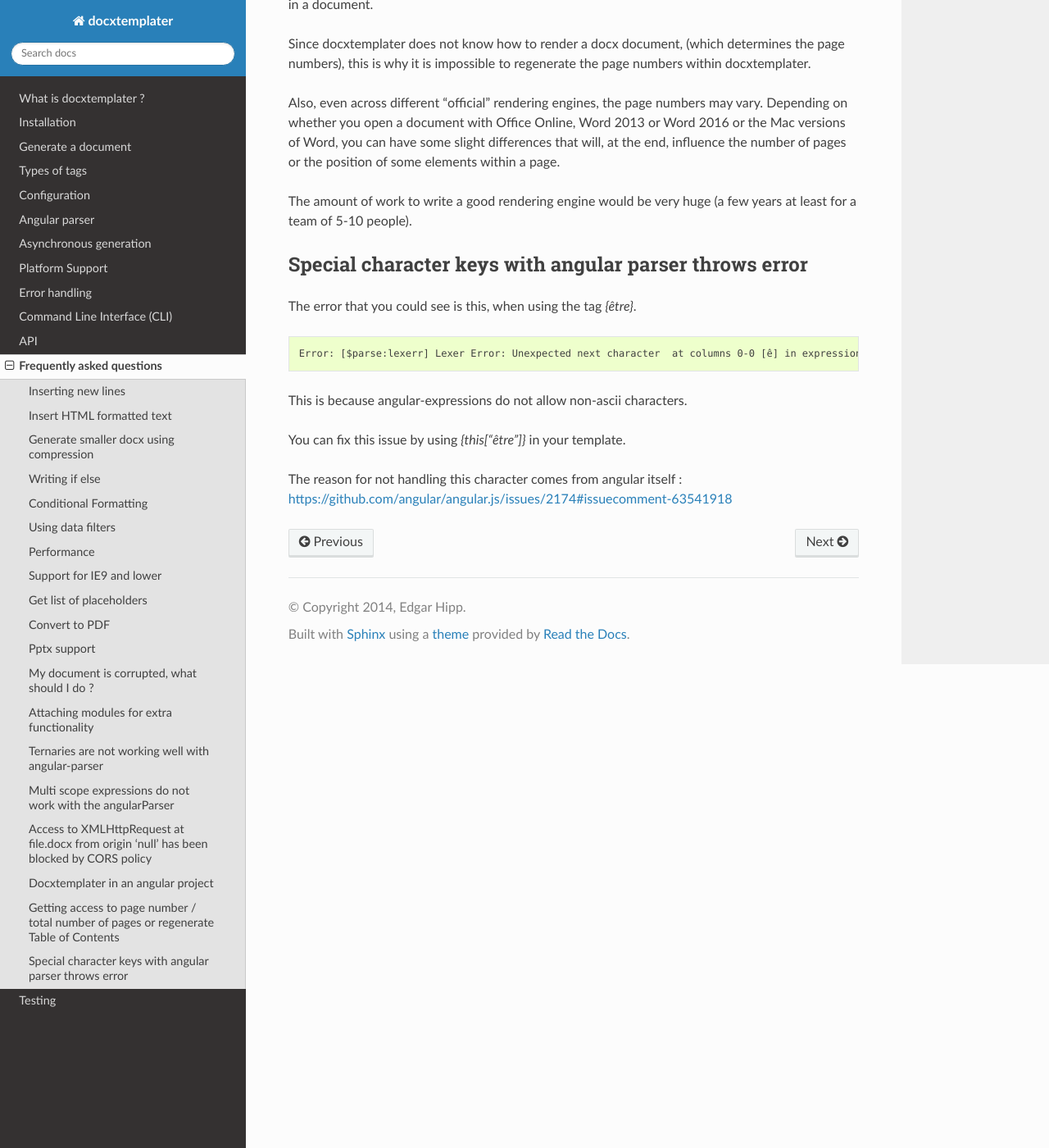
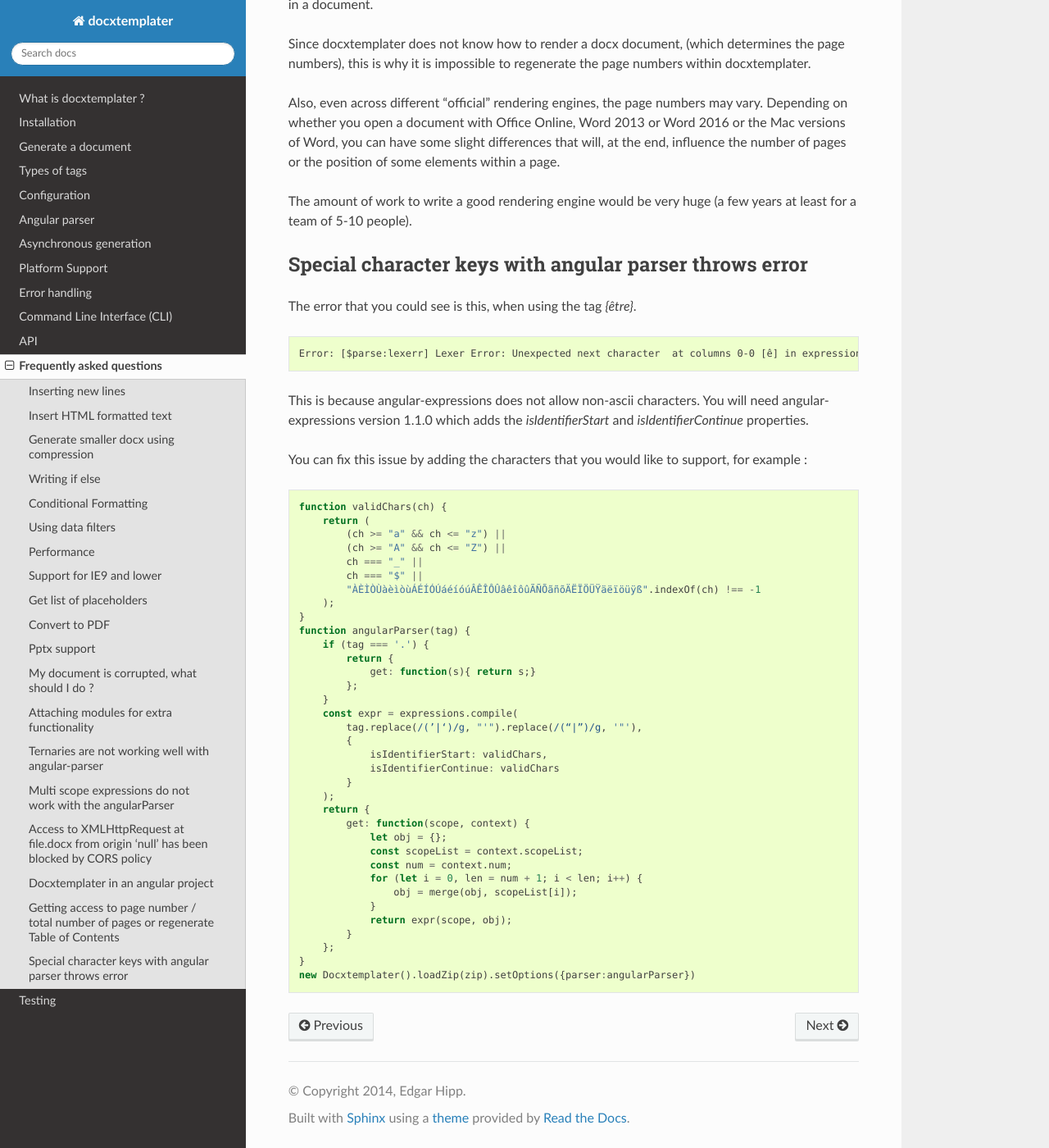
Before and after one commit to open-xml-templating/docxtemplater, a Sphinx documentation site: the page built from docs/source/faq.rst, in a window 1280 px wide and 1400 px high, scrolled down 9975 px. Shown: the whole window at 82% size. Built offline with Sphinx 7.4.7 and the Read the Docs theme 2.0.0, drawn with Linux system fonts in a browser that asks for light colours.

Commit message:
Update doc about using special chars in angularParser

```diff
--- a/docs/source/faq.rst
+++ b/docs/source/faq.rst
@@ -541,8 +541,46 @@ The error that you could see is this, when using the tag `{être}`.
 
     Error: [$parse:lexerr] Lexer Error: Unexpected next character  at columns 0-0 [ê] in expression [être].
 
-This is because angular-expressions do not allow non-ascii characters.
+This is because angular-expressions does not allow non-ascii characters.
+You will need angular-expressions version 1.1.0 which adds the
+`isIdentifierStart` and `isIdentifierContinue` properties.
 
-You can fix this issue by using `{this["être"]}` in your template.
+You can fix this issue by adding the characters that you would like to support, for example :
 
-The reason for not handling this character comes from angular itself : https://github.com/angular/angular.js/issues/2174#issuecomment-63541918
+.. code-block:: javascript
+
+    function validChars(ch) {
+        return (
+            (ch >= "a" && ch <= "z") ||
+            (ch >= "A" && ch <= "Z") ||
+            ch === "_" ||
+            ch === "$" ||
+            "ÀÈÌÒÙàèìòùÁÉÍÓÚáéíóúÂÊÎÔÛâêîôûÃÑÕãñõÄËÏÖÜŸäëïöüÿß".indexOf(ch) !== -1
+        );
+    }
+    function angularParser(tag) {
+        if (tag === '.') {
+            return {
+                get: function(s){ return s;}
+            };
+        }
+        const expr = expressions.compile(
+            tag.replace(/(’|‘)/g, "'").replace(/(“|”)/g, '"'),
+            {
+                isIdentifierStart: validChars,
+                isIdentifierContinue: validChars
+            }
+        );
+        return {
+            get: function(scope, context) {
+                let obj = {};
+                const scopeList = context.scopeList;
+                const num = context.num;
+                for (let i = 0, len = num + 1; i < len; i++) {
+                    obj = merge(obj, scopeList[i]);
+                }
+                return expr(scope, obj);
+            }
+        };
+    }
+    new Docxtemplater().loadZip(zip).setOptions({parser:angularParser})
```
